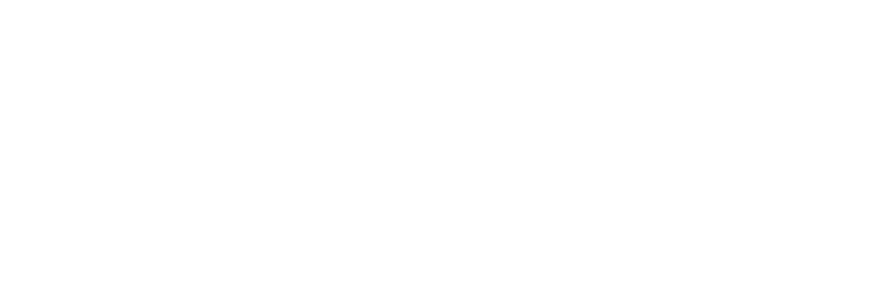
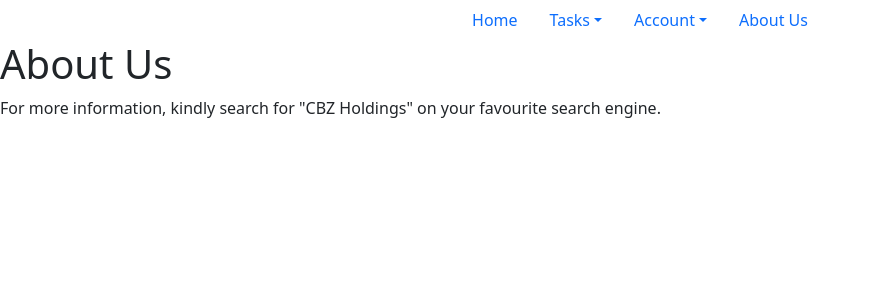
Before and after one commit to henryManyanye/AgentUI, a React (Vite) app: page /about-us in a window 1280 px wide. Before the commit this address had no page. Shown: the top 300 px of the page, without its empty margins (0-870 px from the left). Built offline with nearby package versions, Linux system fonts and the light colour scheme.

Commit message:
Update NavBar to link to About Us page and import AboutUs component in main

```diff
--- a/src/NavBar.jsx
+++ b/src/NavBar.jsx
@@ -34,7 +34,7 @@
               (<NavDropdown.Item href="/" onClick={logout}>Sign Out</NavDropdown.Item>)}
         </NavDropdown>
         <Nav.Item>
-          <Nav.Link eventKey="link-2">About Us</Nav.Link>
+          <Nav.Link href="/about-us">About Us</Nav.Link>
         </Nav.Item>
       </Nav>
     </>
--- a/src/main.jsx
+++ b/src/main.jsx
@@ -6,6 +6,7 @@
 import FileUploadForm from "./FileUploadForm";
 import LoginForm from "./LoginForm";
 import HomePage from "./HomePage";
+import AboutUs from "./AboutUs";
 
 // ReactDOM.createRoot(document.getElementById("root")).render(<App />);
 
@@ -18,6 +19,7 @@
       <Route path="/chat" element={<Chat />} />
       <Route path="/summariseReport" element={<FileUploadForm />} />
       <Route path="/homepage" element={<HomePage />} />
+      <Route path="/about-us" element={<AboutUs />} />
     </Routes>
   </BrowserRouter>,
 );
```
